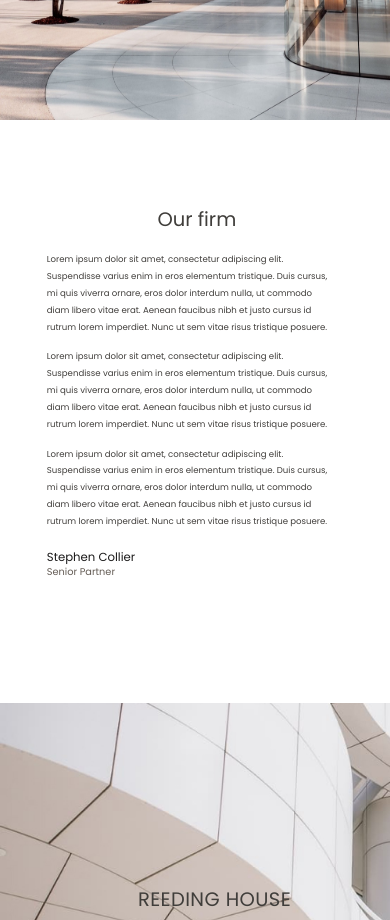
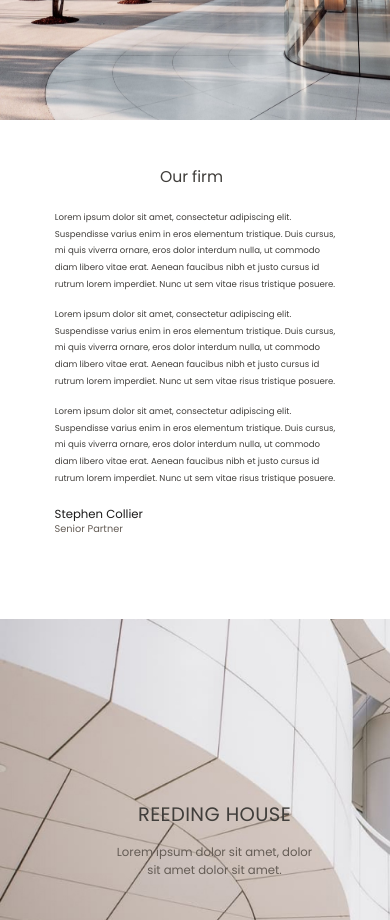
Before and after one commit to lucius-artist/Wishbone-Partners-by-lucius, a plain HTML site: page index.html in a window 390 px wide. Shown: the part 1220-2140 px from the top of the page. Drawn offline with Linux system fonts and the light colour scheme.

Commit message:
Update stylenew.css

```diff
--- a/stylenew.css
+++ b/stylenew.css
@@ -128,7 +128,6 @@ section {
 }
 
 #our-firm {
-    width: 100vw;
     height: 70vh;
     flex-shrink: 0;
     display: flex;
@@ -787,31 +786,34 @@ footer {
     }
 
     #our-firm {
-        width: 90%;
         height: auto;
     }
 
     #about-firm {
         width: 90%;
-        margin-left: 15vw;
-        margin-top: 10vh;
+        margin: 0 auto;
+        display: flex;
+        flex-direction: column;
+        align-items: center;
+        justify-content: center;
     }
 
     #about-name {
-        width: 30%;
-        font-size: 5vw;
+        width: 20%;
+        font-size: 4vw;
+        display: flex;
     }
 
     #about-text {
         font-size: 2.2vw;
-        width: 90%;
+        display: flex;
         margin-top: 2vh;
         line-height: 2vh;
     }
 
     #senior {
         margin-top: 2vh;
-        width: 90%;
+        width: 80%;
     }
 
     #Stephen {
```
